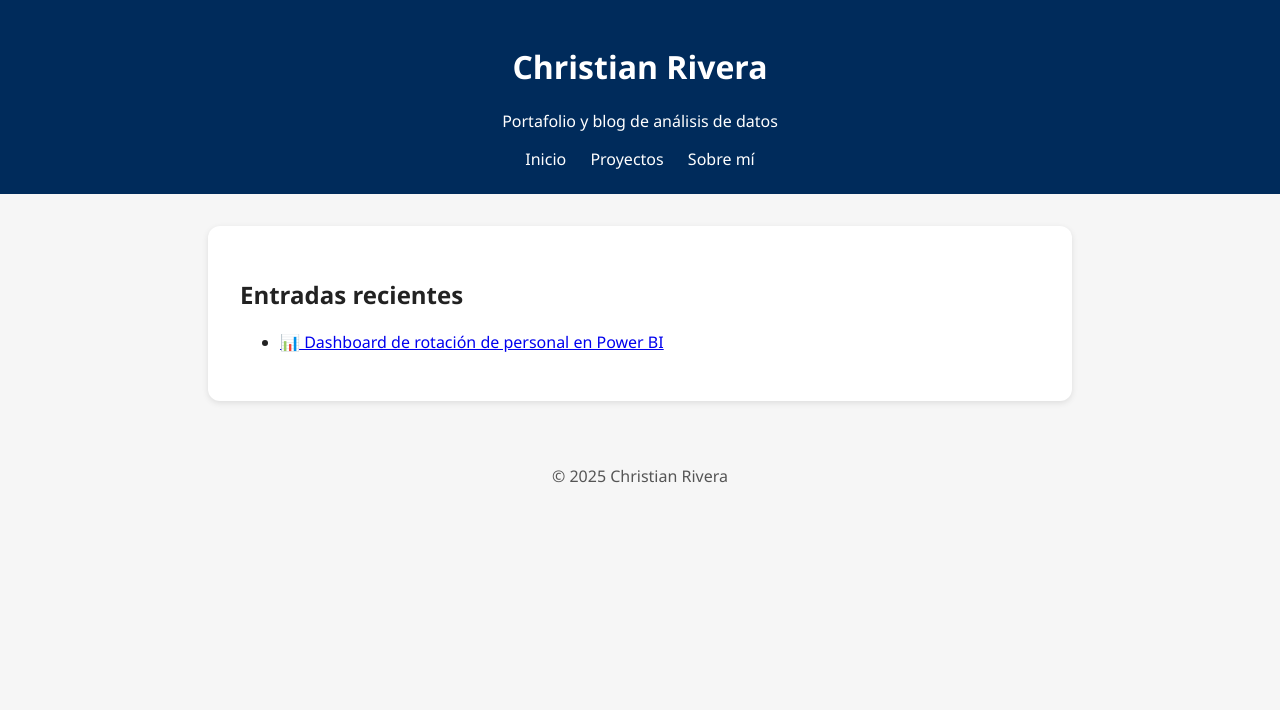
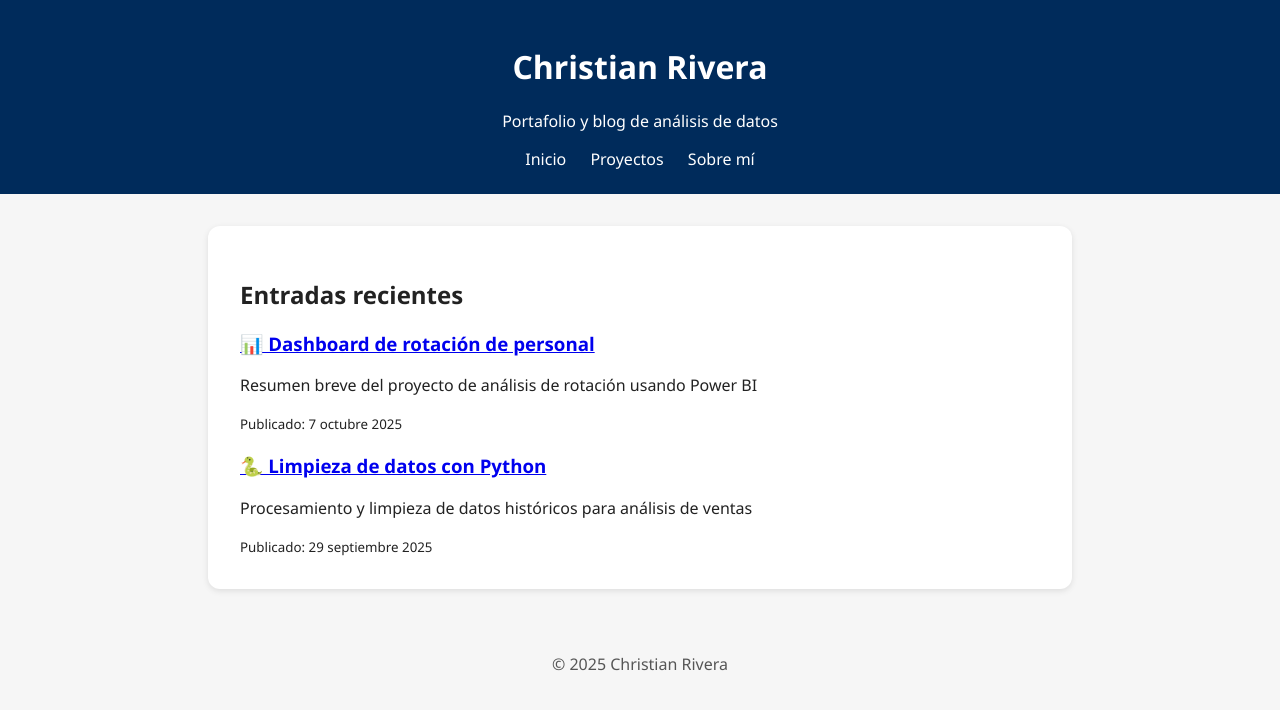
Before and after one commit to ChrisRV77/ChrisRV77.github.io, a Jekyll site: the page index.html, which Jekyll copies as it is, in a window 1280 px wide. Shown: the top 710 px of the page. Built offline with Jekyll 4.4.1, drawn with Linux system fonts in a browser that asks for light colours.

Commit message:
Update index.html

```diff
--- a/index.html
+++ b/index.html
@@ -20,10 +20,23 @@
 
 <main>
   <h2>Entradas recientes</h2>
-  <ul>
-    <li><a href="posts/2025-10-07-powerbi-dashboard.html">📊 Dashboard de rotación de personal en Power BI</a></li>
-  </ul>
+  <div class="posts-grid">
+
+    <div class="post-card">
+      <h3><a href="posts/2025-10-07-powerbi-dashboard.html">📊 Dashboard de rotación de personal</a></h3>
+      <p>Resumen breve del proyecto de análisis de rotación usando Power BI</p>
+      <small>Publicado: 7 octubre 2025</small>
+    </div>
+
+    <div class="post-card">
+      <h3><a href="posts/2025-09-29-limpieza-python.html">🐍 Limpieza de datos con Python</a></h3>
+      <p>Procesamiento y limpieza de datos históricos para análisis de ventas</p>
+      <small>Publicado: 29 septiembre 2025</small>
+    </div>
+
+  </div>
 </main>
+
 
 <footer>
   <p>© 2025 Christian Rivera</p>
```
